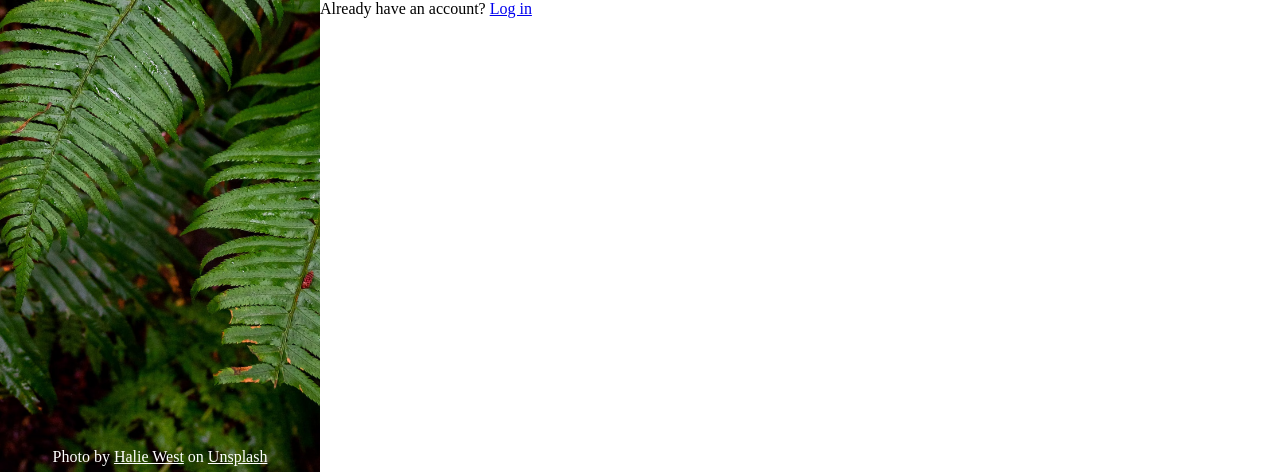
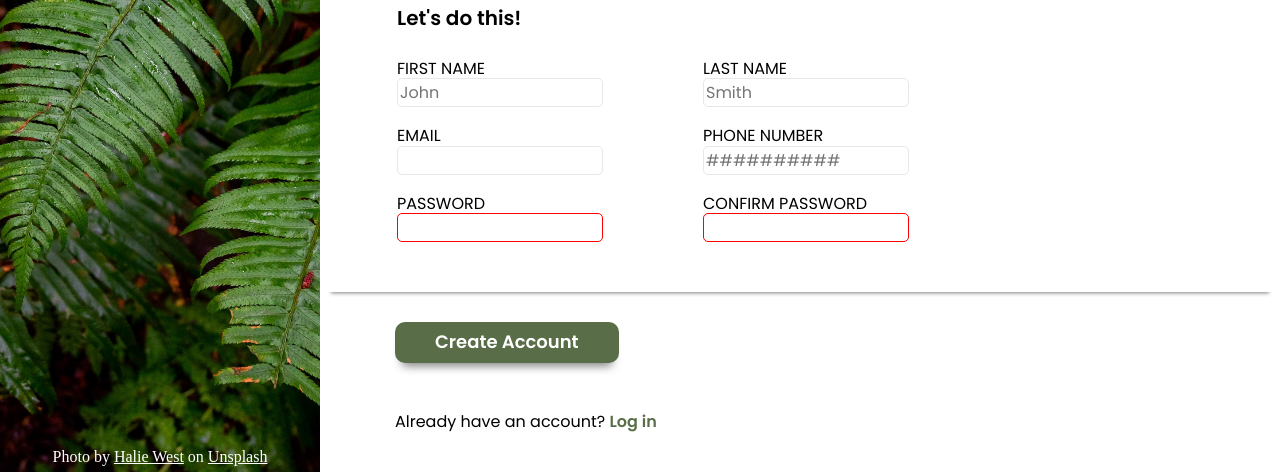
Before and after one commit to danielyonkeucheunko/odin-sign-up-form, a plain HTML site: page index.html in a window 1280 px wide. Shown: the part 328-804 px from the top of the page. Drawn offline with Linux system fonts and the light colour scheme.

Commit message:
Finished the main content

```diff
--- a/index.html
+++ b/index.html
@@ -6,6 +6,12 @@
         <title>Sign up Form</title>
         <link rel="stylesheet" href="styles/normalize.css" />
         <link rel="stylesheet" href="styles/styles.css" />
+        <link rel="preconnect" href="https://fonts.googleapis.com" />
+        <link rel="preconnect" href="https://fonts.gstatic.com" crossorigin />
+        <link
+            href="https://fonts.googleapis.com/css2?family=Poppins:ital,wght@0,100;0,200;0,300;0,400;0,500;0,600;0,700;0,800;0,900;1,100;1,200;1,300;1,400;1,500;1,600;1,700;1,800;1,900&display=swap"
+            rel="stylesheet"
+        />
     </head>
     <body>
         <div class="viewport">
@@ -39,46 +45,77 @@
                         your deepest dreams. <br />
                         Sign up <em>now</em> to get started. <br />
                         <br />
-                        You know you want to.
+                        You <em>know</em> you want to.
                     </p>
                 </div>
-                <form action="">
-                    <div class="form">
-                        <fieldset>
-                            <legend>Let's do this!</legend>
-                            <div>
+                <form action="#" method="post">
+                    <fieldset class="form">
+                        <legend class="header">Let's do this!</legend>
+                        <div class="form-input-row">
+                            <div class="form-input">
                                 <label for="first">FIRST NAME</label>
-                                <input type="text" id="first" />
+                                <input
+                                    type="text"
+                                    id="first"
+                                    placeholder="John"
+                                    required
+                                />
                             </div>
-                            <div>
+                            <div class="form-input">
                                 <label for="last">LAST NAME</label>
-                                <input type="text" id="last" />
+                                <input
+                                    type="text"
+                                    id="last"
+                                    placeholder="Smith"
+                                    required
+                                />
                             </div>
-                            <div>
+                        </div>
+                        <div class="form-input-row">
+                            <div class="form-input">
                                 <label for="email">EMAIL</label>
-                                <input type="email" id="email" />
+                                <input type="email" id="email" required />
                             </div>
-                            <div>
+                            <div class="form-input">
                                 <label for="phone">PHONE NUMBER</label>
                                 <input
                                     type="tel"
                                     id="phone"
-                                    placeholder="###-###-###"
+                                    pattern="\d{10}"
+                                    placeholder="##########"
+                                    required
                                 />
                             </div>
-                            <div>
+                        </div>
+                        <div class="form-input-row">
+                            <div class="form-input">
                                 <label for="password">PASSWORD</label>
-                                <input type="password" id="password" />
+                                <input
+                                    type="password"
+                                    id="password"
+                                    pattern=".{8,}"
+                                    required
+                                />
                             </div>
-                            <div>
+                            <div class="form-input">
                                 <label for="confirm">CONFIRM PASSWORD</label>
-                                <input type="password" id="confirm" />
+                                <input
+                                    type="password"
+                                    id="confirm"
+                                    pattern=".{8,}"
+                                    required
+                                />
                             </div>
-                        </fieldset>
-                    </div>
+                        </div>
+                    </fieldset>
                     <div class="account">
-                        <button>Create Account</button>
-                        <p>Already have an account? <a href="#">Log in</a></p>
+                        <button type="submit" class="submit">
+                            Create Account
+                        </button>
+                        <p>
+                            Already have an account?
+                            <a href="#" class="login">Log in</a>
+                        </p>
                     </div>
                 </form>
             </div>
--- a/styles/styles.css
+++ b/styles/styles.css
@@ -1,7 +1,6 @@
 :root {
     --input-border-color: #e5e7eb;
     --button-color: #596d48;
-    overflow-y: hidden;
 }
 
 @font-face {
@@ -67,4 +66,88 @@
 
 .main-content {
     width: 75%;
+    font-family: Poppins;
 }
+
+.text-content {
+    font-size: 20px;
+    font-weight: 600;
+    background-color: #f9fafb;
+    padding: 120px 0px 50px 75px;
+}
+.form-input-row {
+    display: flex;
+    flex-direction: row;
+    gap: 50px 100px;
+}
+
+.form-input {
+    display: flex;
+    flex-direction: column;
+}
+
+.section {
+    padding-bottom: 50px;
+}
+
+.form {
+    box-shadow: 0 10px 4px -9px gray;
+    border: 0;
+    padding: 0;
+    display: flex;
+    flex-direction: column;
+    gap: 20px;
+    padding: 0px 0px 50px 75px;
+    margin-top: 50px;
+}
+
+.header {
+    font-size: 20px;
+    font-weight: 600;
+    padding-bottom: 30px;
+}
+
+p {
+    margin: 0;
+    padding: 0;
+}
+
+.account {
+    padding-left: 75px;
+    padding-top: 30px;
+}
+
+.submit {
+    background-color: var(--button-color);
+    border: none;
+    font-size: 18px;
+    font-weight: 600;
+    padding: 10px 40px;
+    color: white;
+    border-radius: 10px;
+    box-shadow: 0 10px 10px -7px gray;
+    margin-bottom: 50px;
+}
+
+.login {
+    text-decoration: none;
+    color: var(--button-color);
+    font-weight: 600;
+}
+
+input[type="password"]:invalid {
+    border-color: red;
+}
+
+input:focus {
+    border-color: rgb(0, 110, 255);
+    outline: none;
+    box-shadow: 0 5px 10px -7px gray;
+}
+
+input {
+    width: 200px;
+    height: 25px;
+    border: 1px solid var(--input-border-color);
+    border-radius: 5px;
+}
```
